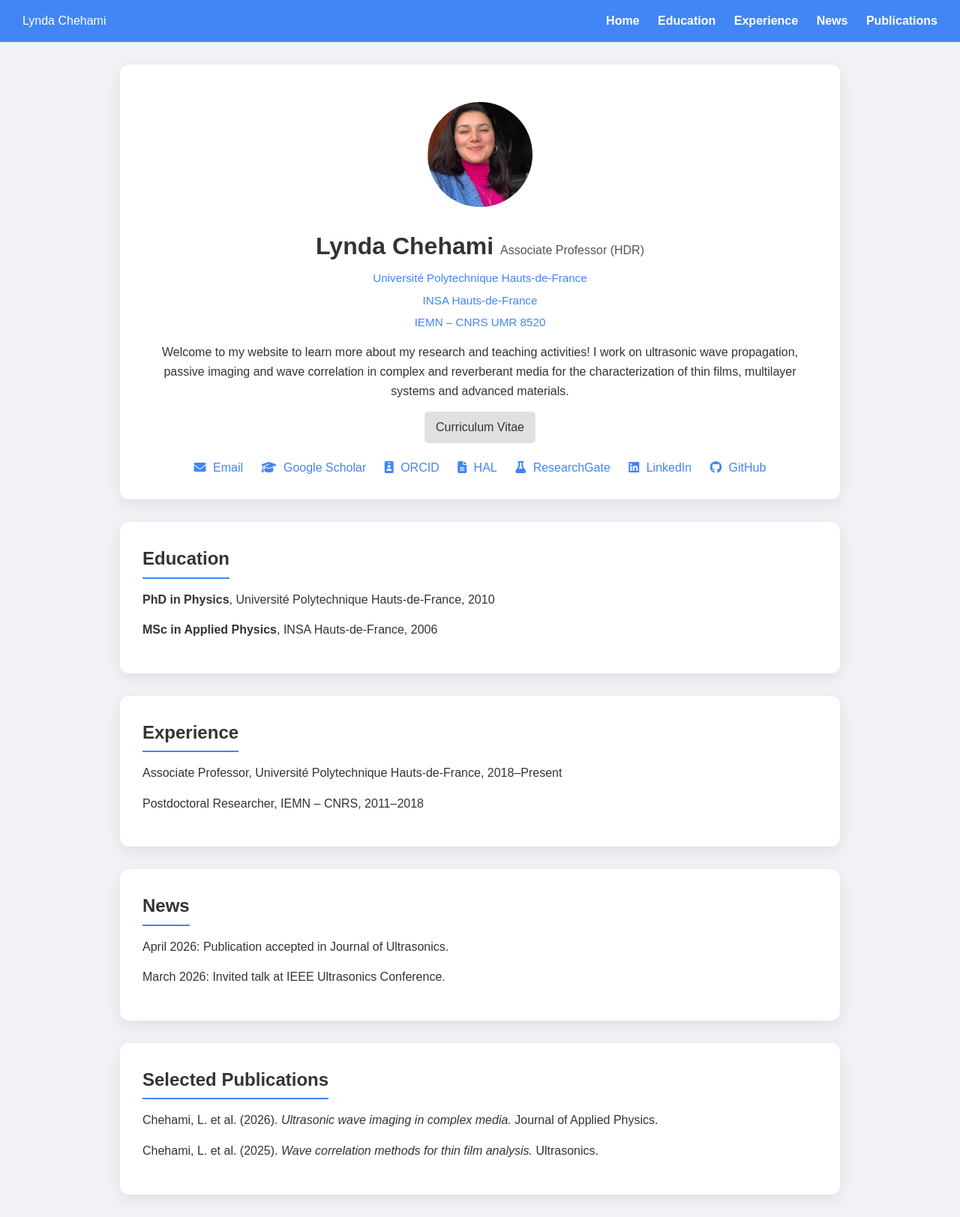
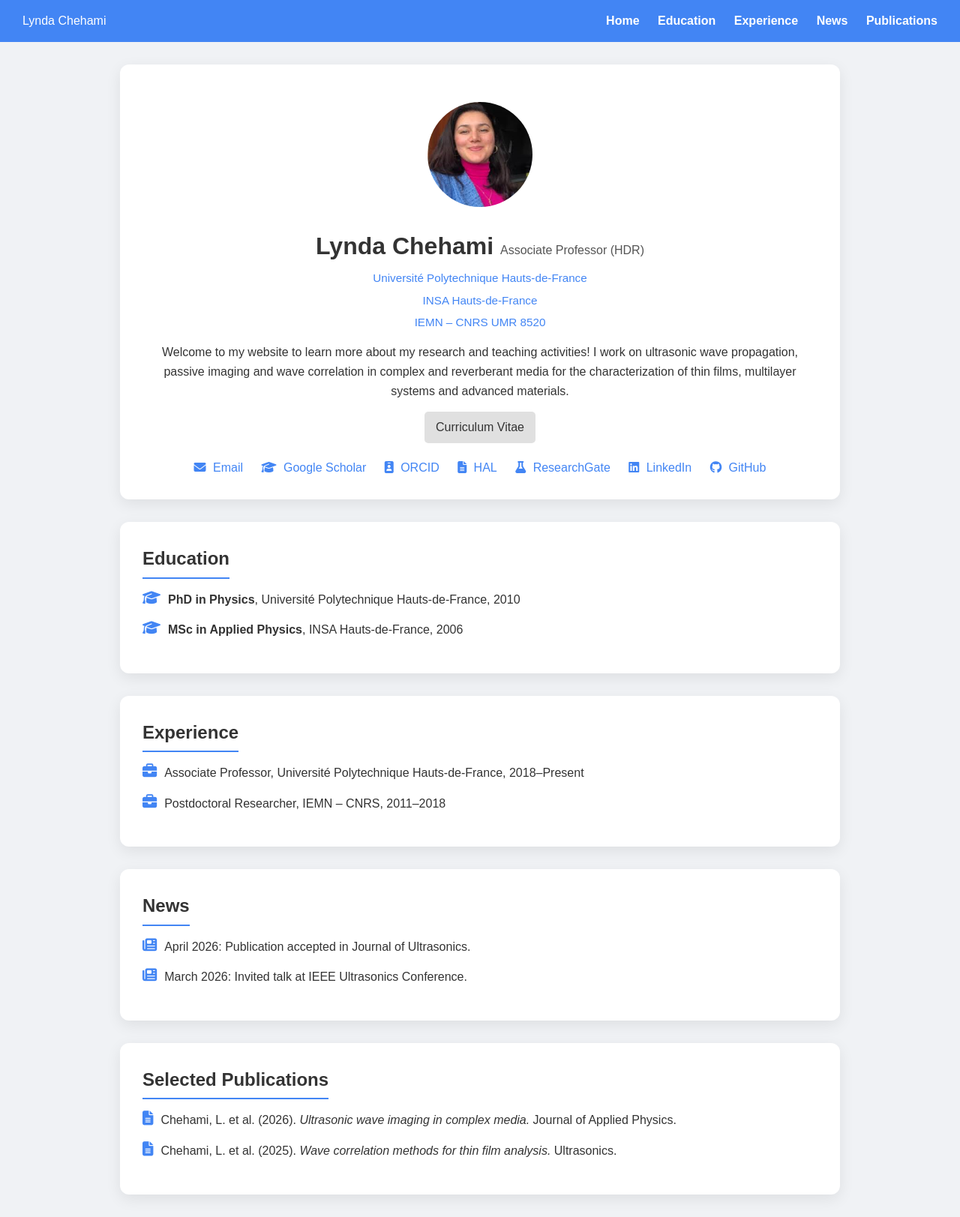
Before and after one commit to lchehami/lchehami.github.io, a Jekyll site: the page index.html, which Jekyll copies as it is, in a window 1280 px wide. Shown: the whole page at 75% size. Built offline with Jekyll 4.4.1, drawn with Linux system fonts in a browser that asks for light colours.

Commit message:
Update index.html

```diff
--- a/index.html
+++ b/index.html
@@ -6,7 +6,7 @@
 <title>Lynda Chehami - Academic Homepage</title>
 <link rel="stylesheet" href="https://cdnjs.cloudflare.com/ajax/libs/font-awesome/6.4.0/css/all.min.css">
 <style>
-  /* Reset & font */
+  /* Base reset & font */
   body, h1, h2, h3, p, a { margin:0; padding:0; }
   body { font-family: Arial, sans-serif; background: #f0f2f5; color: #333; line-height:1.6; }
 
@@ -35,10 +35,12 @@
 
   /* Sections */
   section h2 { border-bottom:2px solid #4285f4; display:inline-block; padding-bottom:5px; margin-bottom:15px; }
-  .section-item { margin-bottom:15px; }
+  .section-item { margin-bottom:15px; display:flex; align-items:flex-start; }
+  .section-item i { font-size:1.2rem; margin-right:10px; color:#4285f4; flex-shrink:0; }
+  .section-item div { flex:1; }
 
   /* Responsive */
-  @media(max-width:700px) { .hero img { margin:15px 0; } }
+  @media(max-width:700px) { .hero img { margin:15px 0; } .section-item { flex-direction:column; } .section-item i { margin-bottom:5px; } }
 </style>
 </head>
 <body>
@@ -55,6 +57,7 @@
 </header>
 
 <main id="home">
+
   <!-- Hero card -->
   <div class="card hero">
     <img src="assets/images/photos/profile.png" alt="Profile photo">
@@ -84,31 +87,55 @@
   <!-- Education -->
   <section id="education" class="card">
     <h2>Education</h2>
-    <div class="section-item"><strong>PhD in Physics</strong>, Université Polytechnique Hauts-de-France, 2010</div>
-    <div class="section-item"><strong>MSc in Applied Physics</strong>, INSA Hauts-de-France, 2006</div>
+    <div class="section-item">
+      <i class="fas fa-graduation-cap"></i>
+      <div><strong>PhD in Physics</strong>, Université Polytechnique Hauts-de-France, 2010</div>
+    </div>
+    <div class="section-item">
+      <i class="fas fa-graduation-cap"></i>
+      <div><strong>MSc in Applied Physics</strong>, INSA Hauts-de-France, 2006</div>
+    </div>
   </section>
 
   <!-- Experience -->
   <section id="experience" class="card">
     <h2>Experience</h2>
-    <div class="section-item">Associate Professor, Université Polytechnique Hauts-de-France, 2018–Present</div>
-    <div class="section-item">Postdoctoral Researcher, IEMN – CNRS, 2011–2018</div>
+    <div class="section-item">
+      <i class="fas fa-briefcase"></i>
+      <div>Associate Professor, Université Polytechnique Hauts-de-France, 2018–Present</div>
+    </div>
+    <div class="section-item">
+      <i class="fas fa-briefcase"></i>
+      <div>Postdoctoral Researcher, IEMN – CNRS, 2011–2018</div>
+    </div>
   </section>
 
   <!-- News -->
   <section id="news" class="card">
     <h2>News</h2>
-    <div class="section-item">April 2026: Publication accepted in Journal of Ultrasonics.</div>
-    <div class="section-item">March 2026: Invited talk at IEEE Ultrasonics Conference.</div>
+    <div class="section-item">
+      <i class="fas fa-newspaper"></i>
+      <div>April 2026: Publication accepted in Journal of Ultrasonics.</div>
+    </div>
+    <div class="section-item">
+      <i class="fas fa-newspaper"></i>
+      <div>March 2026: Invited talk at IEEE Ultrasonics Conference.</div>
+    </div>
   </section>
 
   <!-- Selected Publications -->
   <section id="publications" class="card">
     <h2>Selected Publications</h2>
-    <div class="section-item">Chehami, L. et al. (2026). <em>Ultrasonic wave imaging in complex media.</em> Journal of Applied Physics.</div>
-    <div class="section-item">Chehami, L. et al. (2025). <em>Wave correlation methods for thin film analysis.</em> Ultrasonics.</div>
+    <div class="section-item">
+      <i class="fas fa-file-alt"></i>
+      <div>Chehami, L. et al. (2026). <em>Ultrasonic wave imaging in complex media.</em> Journal of Applied Physics.</div>
+    </div>
+    <div class="section-item">
+      <i class="fas fa-file-alt"></i>
+      <div>Chehami, L. et al. (2025). <em>Wave correlation methods for thin film analysis.</em> Ultrasonics.</div>
+    </div>
   </section>
+
 </main>
-
 </body>
 </html>
```
Also changed, not shown: other parts of index.html (+2 -2 lines).
